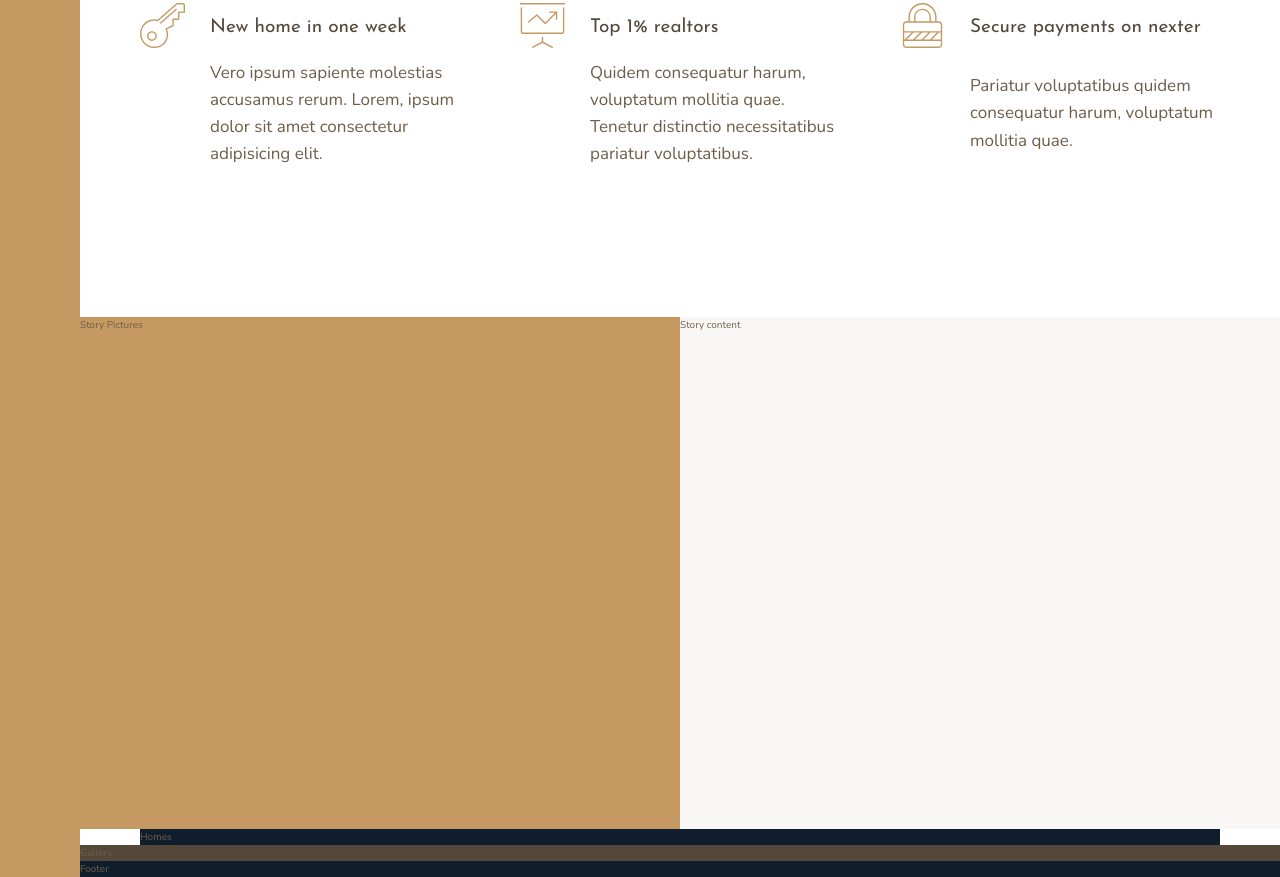
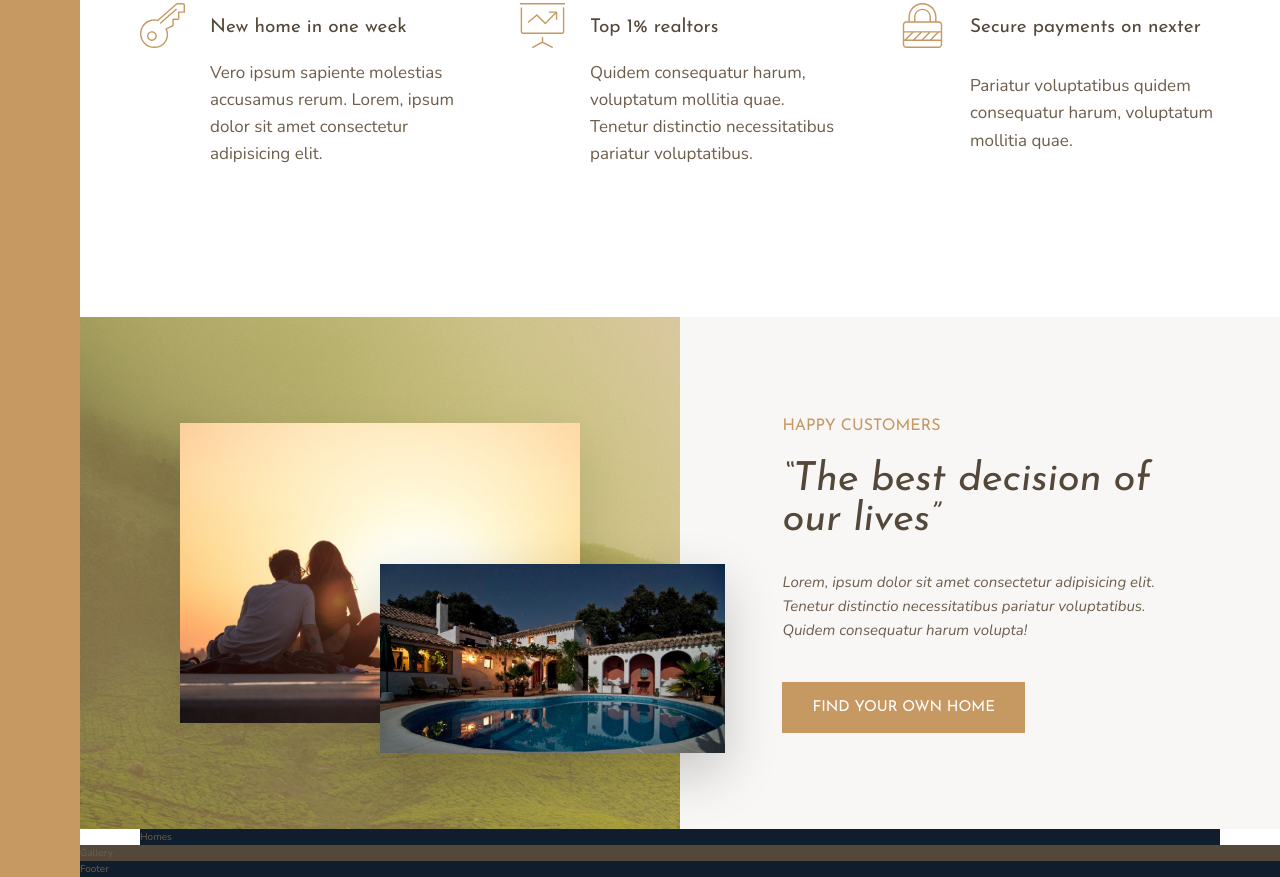
Before and after one commit to sblahov/nexter, a website: page index.html in a window 1280 px wide. Shown: the part 991-1868 px from the top of the page. Drawn offline with nearby package versions, Linux system fonts and the light colour scheme.

Commit message:
styled story section

```diff
--- a/index.html
+++ b/index.html
@@ -89,9 +89,27 @@
       </div>
     </section>
 
-    <div class="story__pictures">Story Pictures</div>
+    <div class="story__pictures">
+      <img
+        src="img/story-1.jpeg"
+        alt="Couple with new house"
+        class="story__img--1"
+      />
+      <img src="img/story-2.jpeg" alt="new house" class="story__img--2" />
+    </div>
 
-    <div class="story__content">Story content</div>
+    <div class="story__content">
+      <h3 class="heading-3 mb-sm">Happy Customers</h3>
+      <h2 class="heading-2 heading-2--dark mb-md">
+        &ldquo;The best decision of our lives&rdquo;
+      </h2>
+      <p class="story__text">
+        Lorem, ipsum dolor sit amet consectetur adipisicing elit. Tenetur
+        distinctio necessitatibus pariatur voluptatibus. Quidem consequatur
+        harum volupta!
+      </p>
+      <button class="btn">Find your own home</button>
+    </div>
 
     <div class="homes">Homes</div>
 
--- a/sass/_story.scss
+++ b/sass/_story.scss
@@ -2,10 +2,51 @@
   &__pictures {
     background-color: $color-primary;
     grid-column: full-start / col-end 4;
+    background-image: linear-gradient(
+        rgba($color-primary, 0.5),
+        rgba($color-primary, 0.5)
+      ),
+      url(../img/back.jpg);
+
+    display: grid;
+    grid-template-rows: repeat(6, 1fr);
+    grid-template-columns: repeat(6, 1fr);
+    align-items: center;
+  }
+
+  &__img--1 {
+    width: 100%;
+    grid-row: 2 / 6;
+    grid-column: 2 / 6;
+    box-shadow: 0 2rem 5rem rgba(#000, 0.1);
+  }
+
+  &__img--2 {
+    width: 115%;
+    grid-row: 4 / 6;
+    grid-column: 4 / 7;
+    z-index: 20;
+    box-shadow: 0 2rem 5rem rgba(#000, 0.2);
   }
 
   &__content {
     background-color: $color-grey-light-1;
     grid-column: col-start 5 / full-end;
+
+    padding: 6rem 8vw;
+    // display: flex;
+    // flex-direction: column;
+    // justify-content: center;
+    // align-items: flex-start;
+
+    display: grid;
+    align-content: center;
+    justify-items: start;
+  }
+
+  &__text {
+    font-size: 1.5rem;
+    font-style: italic;
+    margin-bottom: 4rem;
   }
 }
--- a/sass/_typography.scss
+++ b/sass/_typography.scss
@@ -9,10 +9,24 @@
 
 .heading-2 {
   @extend %heading;
+  font-size: 4rem;
+  font-style: italic;
+  line-height: 1;
+
+  &--light {
+    color: $color-grey-light-1;
+  }
+
+  &--dark {
+    color: $color-grey-dark-1;
+  }
 }
 
 .heading-3 {
   @extend %heading;
+  font-size: 1.6rem;
+  color: $color-primary;
+  text-transform: uppercase;
 }
 
 .heading-4 {
@@ -27,3 +41,36 @@
     color: $color-grey-dark-1;
   }
 }
+
+.btn {
+  background-color: $color-primary;
+  color: #fff;
+  border: none;
+  border-radius: 0;
+  font-family: $font-display;
+  font-size: 1.5rem;
+  text-transform: uppercase;
+  padding: 1.8rem 3rem;
+  cursor: pointer;
+  transition: all 0.2s;
+
+  &:hover {
+    background-color: $color-primary-dark;
+  }
+}
+
+// UTILITY CLASSES
+.mb-sm {
+  margin-bottom: 2rem;
+}
+
+.mb-md {
+  margin-bottom: 3rem;
+}
+
+.mb-lg {
+  margin-bottom: 4rem;
+}
+.mb-hg {
+  margin-bottom: 8rem;
+}
```
Also changed, not shown: css/style.css.
